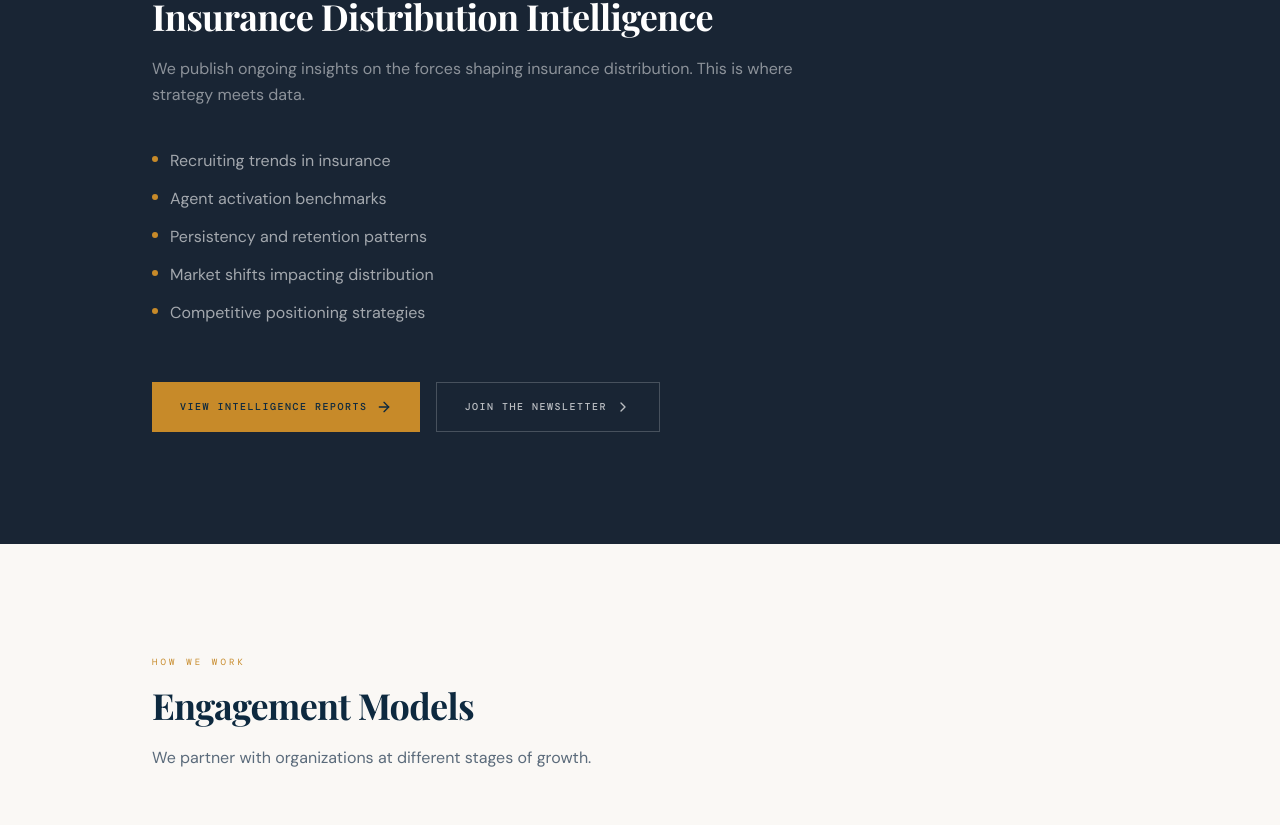
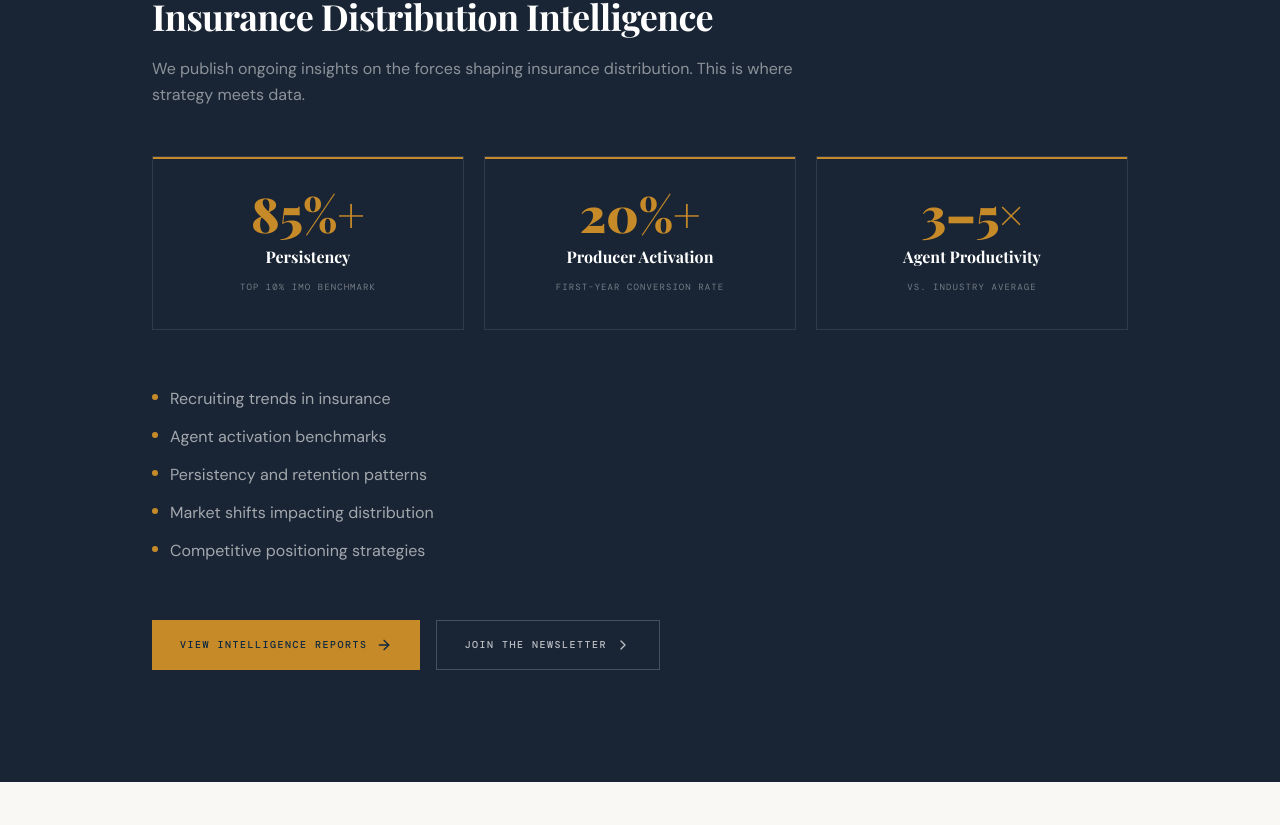
Before and after one commit to michaelschuettephoto-code/clientelebuilders, a React (Vite) app: page / in a window 1280 px wide. Shown: the part 3943-4768 px from the top of the page. Built offline with nearby package versions, Linux system fonts and the light colour scheme; a web font is replaced by a local one.

Commit message:
Preceding changes

```diff
--- a/src/pages/Index.tsx
+++ b/src/pages/Index.tsx
@@ -299,7 +299,7 @@ const Index = () => {
         </div>
       </section>
 
-      {/* ── 6. INTELLIGENCE / REPORTS ── */}
+      {/* ── 6. INTELLIGENCE / REPORTS (CoStar-style) ── */}
       <section className="bg-[hsl(var(--ink))] text-primary-foreground">
         <div className="container max-w-5xl mx-auto px-6 py-20 md:py-28">
           <span className="font-mono text-[9px] tracking-[0.35em] text-[hsl(var(--gold-light))] uppercase block mb-4">
@@ -308,11 +308,37 @@ const Index = () => {
           <h2 className="font-serif text-3xl md:text-4xl font-bold leading-tight max-w-3xl mb-5 text-primary-foreground">
             Insurance Distribution Intelligence
           </h2>
-          <p className="text-primary-foreground/50 max-w-2xl mb-10 leading-relaxed">
+          <p className="text-primary-foreground/50 max-w-2xl mb-12 leading-relaxed">
             We publish ongoing insights on the forces shaping insurance distribution.
             This is where strategy meets data.
           </p>
 
+          {/* KPI Benchmark Cards */}
+          <div className="grid sm:grid-cols-3 gap-5 mb-14">
+            {[
+              { stat: "85%+", label: "Persistency", sub: "Top 10% IMO benchmark" },
+              { stat: "20%+", label: "Producer Activation", sub: "First-year conversion rate" },
+              { stat: "3–5×", label: "Agent Productivity", sub: "vs. industry average" },
+            ].map((kpi) => (
+              <div
+                key={kpi.label}
+                className="border border-primary-foreground/10 p-8 text-center relative group hover:border-accent/40 transition-colors"
+              >
+                <div className="absolute top-0 left-0 right-0 h-[2px] bg-accent" />
+                <span className="font-serif text-4xl md:text-5xl font-black text-accent block mb-2">
+                  {kpi.stat}
+                </span>
+                <span className="font-serif text-base font-bold text-primary-foreground block mb-1">
+                  {kpi.label}
+                </span>
+                <span className="font-mono text-[9px] tracking-[0.12em] text-primary-foreground/40 uppercase">
+                  {kpi.sub}
+                </span>
+              </div>
+            ))}
+          </div>
+
+          {/* Insight Topics */}
           <ul className="space-y-3 max-w-2xl mb-14">
             {INSIGHT_TOPICS.map((topic) => (
               <li key={topic} className="flex items-start gap-3 text-primary-foreground/60">
```
